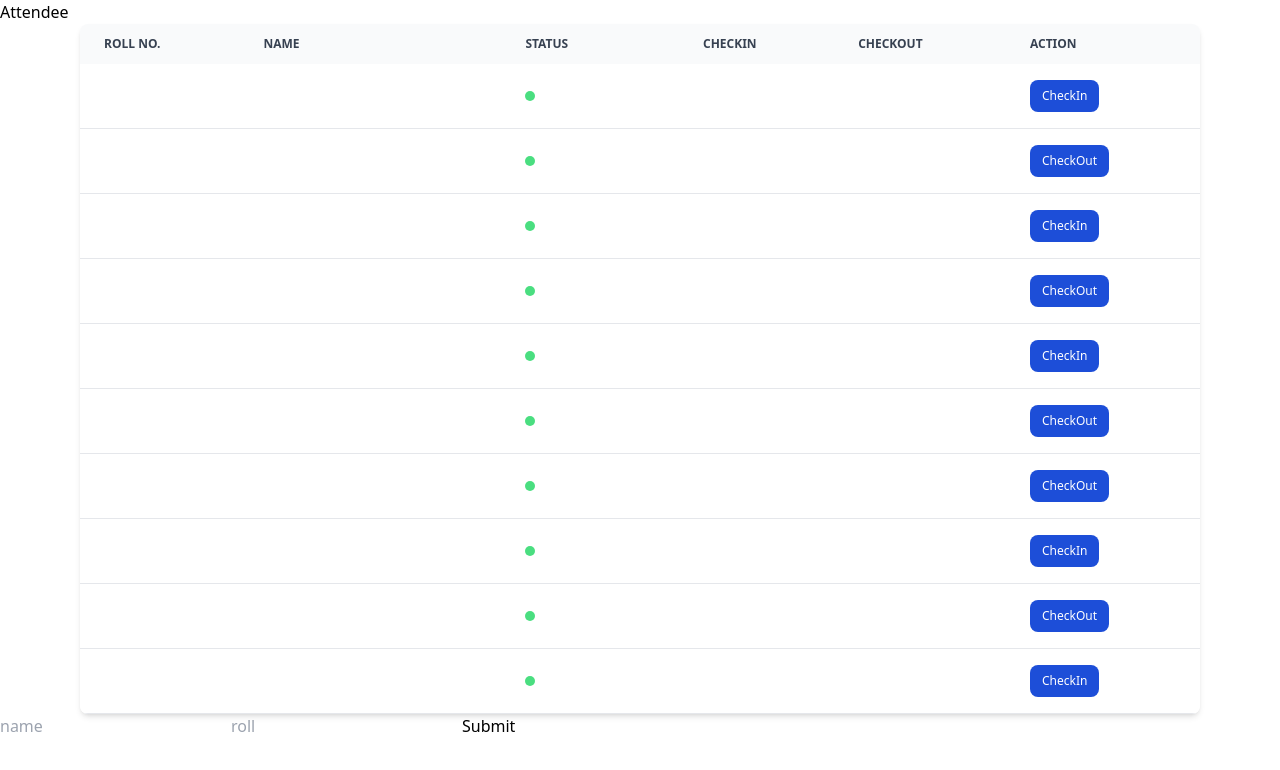
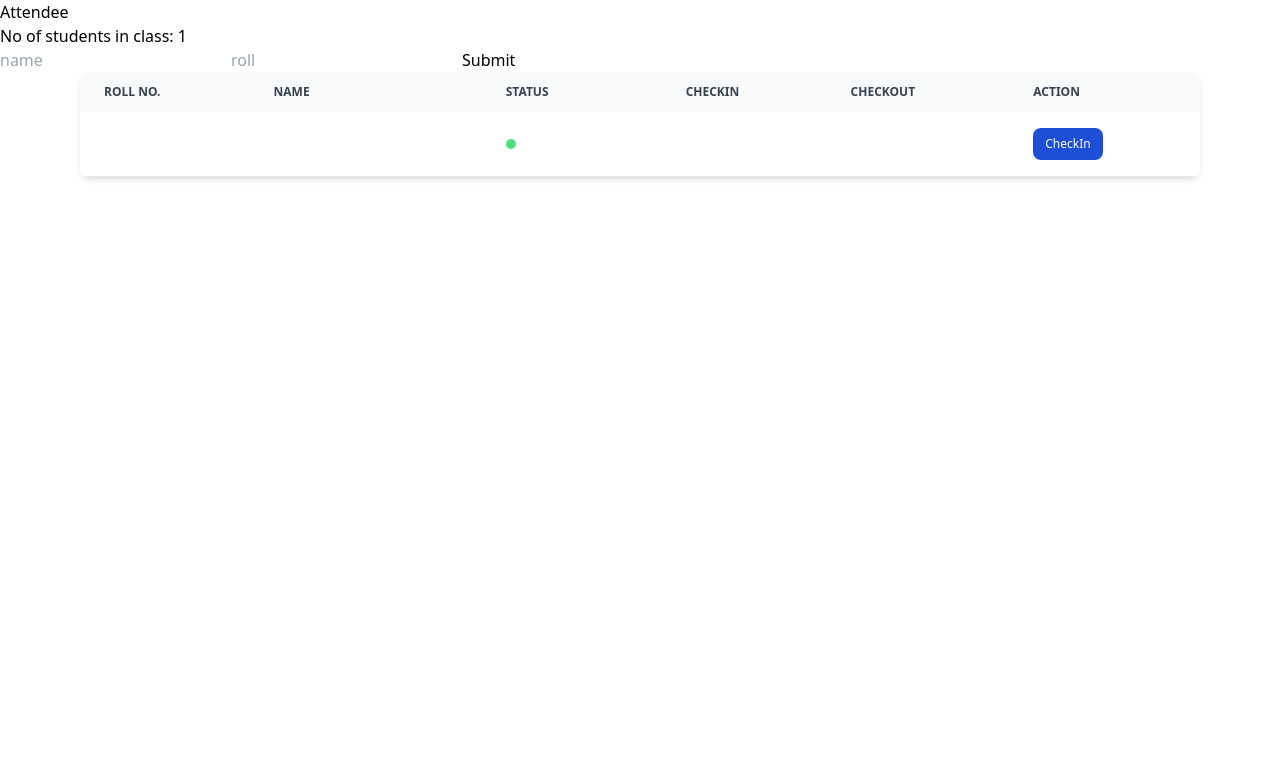
Before and after one commit to samyakkhatua/attendee, a React (Vite) app: page / in a window 1280 px wide. Shown: the top 770 px of the page. Built offline with nearby package versions, Linux system fonts and the light colour scheme.

Commit message:
JSON data removed

```diff
--- a/src/App.jsx
+++ b/src/App.jsx
@@ -13,8 +13,6 @@ function App() {
 
   const handleCheckIn = (id) => {
     let mapped = studentList.map((student) => {
-      // return student.id == id ? {...student, status: !student.status } : { ...student};
-
       if (student.id == id) {
         return { ...student, status: !student.status, checkin: currTime };
       } else {
@@ -26,9 +24,6 @@ function App() {
 
   const handleCheckOut = (id) => {
     let mapped = studentList.map((student) => {
-      // return student.id == id
-      //   ? { ...student, status: !student.status }
-      //   : { ...student };
       if (student.id == id) {
         return { ...student, status: !student.status, checkout: currTime };
       } else {
@@ -46,16 +41,32 @@ function App() {
     setStudentList(copy);
   };
 
+  let totalStudents = studentList.length;
+
+  // const count = (totalStudents) => {
+  //   while (totalStudents!=0) {
+  //     let temp = 0
+  //     if (student.status==true) {
+  //       temp+=1
+  //     }
+  //     totalStudents-=1
+  //   }
+  //   return temp
+  // }
+
+
+
   return (
     <div className="App">
       <h1 className="">Attendee</h1>
+      <h3>No of students in class: {totalStudents}</h3>
+      <StudentForm addStudent={addStudent} />
 
       <StudentList
         studentList={studentList}
         handleCheckIn={handleCheckIn}
         handleCheckOut={handleCheckOut}
       />
-      <StudentForm addStudent={addStudent} />
     </div>
   );
 }
--- a/src/components/Student.jsx
+++ b/src/components/Student.jsx
@@ -1,14 +1,14 @@
 import React from "react";
 
 const Student = ({ student, handleCheckIn, handleCheckOut }) => {
-  const handleInClick = (e) => {
+
+    const handleInClick = (e) => {
     e.preventDefault(e.currentTarget.id);
     handleCheckIn(e.currentTarget.id);
   };
 
   const handleOutClick = (e) => {
     e.preventDefault(e.currentTarget.id);
-    console.log(e.currentTarget.id);
     handleCheckOut(e.currentTarget.id);
   };
 
--- a/src/data.json
+++ b/src/data.json
@@ -1,71 +1,10 @@
-[{
-    "id": 1,
-    "name": "Give dog a bath",
-    "roll": 37,
-    "status": false,
-    "checkin": "-",
-    "checkout": "-"
-  }, {
-    "id": 2,
-    "name": "Do laundry",
-    "roll": 37,
-    "status": true,
-    "checkin": "-",
-    "checkout": "-"
-  }, {
-    "id": 3,
-    "name": "Vacuum floor",
-    "roll": 37,
-    "status": false,
-    "checkin": "-",
-    "checkout": "-"
-  }, {
-    "id": 4,
-    "name": "Feed cat",
-    "roll": 37,
-    "status": true,
-    "checkin": "-",
-    "checkout": "-"
-  }, {
-    "id": 5,
-    "name": "Change light bulbs",
-    "roll": 37,
-    "status": false,
-    "checkin": "-",
-    "checkout": "-"
-  }, {
-    "id": 6,
-    "name": "Go to Store",
-    "roll": 37,
-    "status": true,
-    "checkin": "-",
-    "checkout": "-"
-  }, {
-    "id": 7,
-    "name": "Fill gas tank",
-    "roll": 37,
-    "status": true,
-    "checkin": "-",
-    "checkout": "-"
-  }, {
-    "id": 8,
-    "name": "Change linens",
-    "roll": 37,
-    "status": false,
-    "checkin": "-",
-    "checkout": "-"
-  }, {
-    "id": 9,
-    "name": "Rake leaves",
-    "roll": 37,
-    "status": true,
-    "checkin": "-",
-    "checkout": "-"
-  }, {
-    "id": 10,
-    "name": "Bake Cookies",
-    "roll": 37,
-    "status": false,
-    "checkin": "-",
-    "checkout": "-"
-  }]
+[
+    {
+        "id": 1,
+        "name": "Rakesh Kumar",
+        "roll": 1,
+        "status": false,
+        "checkin": "-",
+        "checkout": "-"
+    }
+]
```
